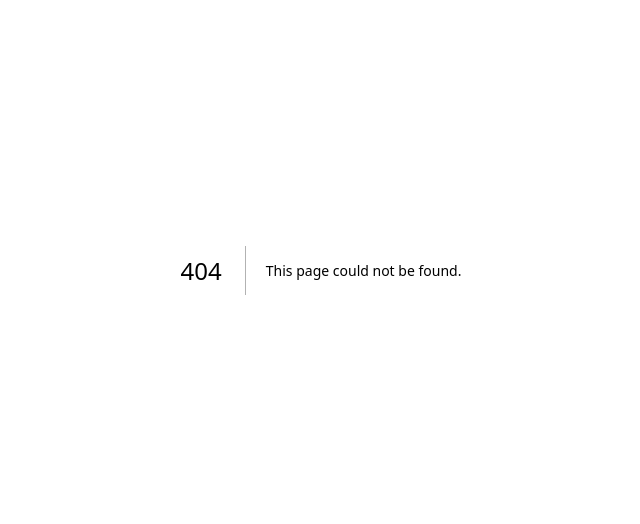
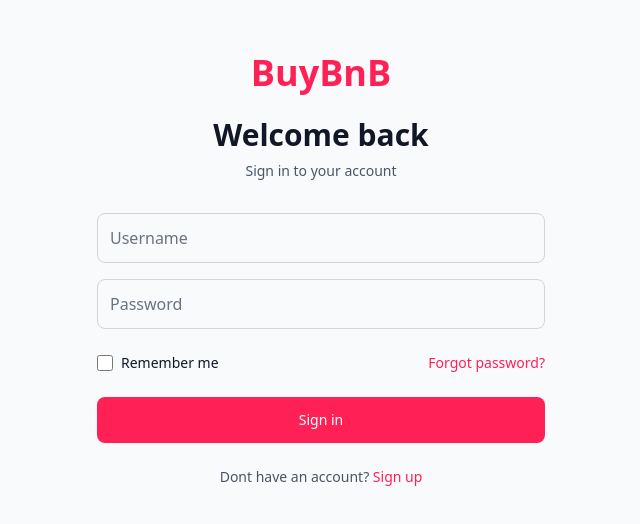
Before and after one commit to Diplo2by/buybnb-app, a Next.js app: page /login in a window 1280 px wide. Before the commit this address had no page. Shown: the part 130-654 px from the top of the page, without its empty margins (319-959 px from the left). Built offline with nearby package versions, Linux system fonts and the light colour scheme.

Commit message:
Login page

```diff
--- /dev/null
+++ b/app/login/page.js
@@ -0,0 +1,186 @@
+'use client';
+
+import { useState } from 'react';
+import { useRouter } from 'next/navigation';
+import Link from 'next/link';
+
+export default function LoginPage() {
+    const router = useRouter();
+    const [formData, setFormData] = useState({
+        username: '',
+        password: '',
+    });
+    const [error, setError] = useState('');
+    const [loading, setLoading] = useState(false);
+
+    const handleChange = (e) => {
+        setFormData({
+            ...formData,
+            [e.target.name]: e.target.value,
+        });
+        setError('');
+    };
+
+    const handleSubmit = async (e) => {
+        e.preventDefault();
+        setLoading(true);
+        setError('');
+
+        try {
+            const response = await fetch('http://localhost:8080/api/login', {
+                method: 'POST',
+                headers: {
+                    'Content-Type': 'application/json',
+                },
+                body: JSON.stringify(formData),
+            });
+
+            if (response.ok) {
+                const data = await response.json();
+                localStorage.setItem('token', data.token);
+                router.push('/');
+            } else {
+                const errorData = await response.text();
+                setError(errorData || 'Invalid username or password');
+            }
+        } catch (err) {
+            setError('Something went wrong. Please try again.');
+        } finally {
+            setLoading(false);
+        }
+    };
+
+    return (
+        <div className="min-h-screen flex items-center justify-center bg-gray-50 py-12 px-4 sm:px-6 lg:px-8">
+            <div className="max-w-md w-full space-y-8">
+                <div>
+                    <h1 className="text-center text-4xl font-bold text-rose-500">
+                        BuyBnB
+                    </h1>
+                    <h2 className="mt-6 text-center text-3xl font-extrabold text-gray-900">
+                        Welcome back
+                    </h2>
+                    <p className="mt-2 text-center text-sm text-gray-600">
+                        Sign in to your account
+                    </p>
+                </div>
+
+                <form className="mt-8 space-y-6" onSubmit={handleSubmit}>
+                    {error && (
+                        <div className="rounded-md bg-red-50 border border-red-200 p-4">
+                            <p className="text-sm text-red-800">{error}</p>
+                        </div>
+                    )}
+
+                    <div className="space-y-4">
+                        <div>
+                            <label htmlFor="username" className="sr-only">
+                                Username
+                            </label>
+                            <input
+                                id="username"
+                                name="username"
+                                type="text"
+                                required
+                                value={formData.username}
+                                onChange={handleChange}
+                                className="appearance-none relative block w-full px-3 py-3 border border-gray-300 placeholder-gray-500 text-gray-900 rounded-lg focus:outline-none focus:ring-2 focus:ring-rose-500 focus:border-transparent"
+                                placeholder="Username"
+                            />
+                        </div>
+
+                        <div>
+                            <label htmlFor="password" className="sr-only">
+                                Password
+                            </label>
+                            <input
+                                id="password"
+                                name="password"
+                                type="password"
+                                required
+                                value={formData.password}
+                                onChange={handleChange}
+                                className="appearance-none relative block w-full px-3 py-3 border border-gray-300 placeholder-gray-500 text-gray-900 rounded-lg focus:outline-none focus:ring-2 focus:ring-rose-500 focus:border-transparent"
+                                placeholder="Password"
+                            />
+                        </div>
+                    </div>
+
+                    <div className="flex items-center justify-between">
+                        <div className="flex items-center">
+                            <input
+                                id="remember-me"
+                                name="remember-me"
+                                type="checkbox"
+                                className="h-4 w-4 text-rose-500 focus:ring-rose-500 border-gray-300 rounded"
+                            />
+                            <label
+                                htmlFor="remember-me"
+                                className="ml-2 block text-sm text-gray-900"
+                            >
+                                Remember me
+                            </label>
+                        </div>
+
+                        <div className="text-sm">
+                            <Link
+                                href="/forgot-password"
+                                className="font-medium text-rose-500 hover:text-rose-600"
+                            >
+                                Forgot password?
+                            </Link>
+                        </div>
+                    </div>
+
+                    <div>
+                        <button
+                            type="submit"
+                            disabled={loading}
+                            className="group relative w-full flex justify-center py-3 px-4 border border-transparent text-sm font-medium rounded-lg text-white bg-rose-500 hover:bg-rose-600 focus:outline-none focus:ring-2 focus:ring-offset-2 focus:ring-rose-500 disabled:bg-rose-300 disabled:cursor-not-allowed transition-colors"
+                        >
+                            {loading ? (
+                                <span className="flex items-center">
+                                    <svg
+                                        className="animate-spin -ml-1 mr-3 h-5 w-5 text-white"
+                                        xmlns="http://www.w3.org/2000/svg"
+                                        fill="none"
+                                        viewBox="0 0 24 24"
+                                    >
+                                        <circle
+                                            className="opacity-25"
+                                            cx="12"
+                                            cy="12"
+                                            r="10"
+                                            stroke="currentColor"
+                                            strokeWidth="4"
+                                        ></circle>
+                                        <path
+                                            className="opacity-75"
+                                            fill="currentColor"
+                                            d="M4 12a8 8 0 018-8V0C5.373 0 0 5.373 0 12h4zm2 5.291A7.962 7.962 0 014 12H0c0 3.042 1.135 5.824 3 7.938l3-2.647z"
+                                        ></path>
+                                    </svg>
+                                    Signing in...
+                                </span>
+                            ) : (
+                                'Sign in'
+                            )}
+                        </button>
+                    </div>
+
+                    <div className="text-center">
+                        <p className="text-sm text-gray-600">
+                            Dont have an account?{' '}
+                            <Link
+                                href="/signup"
+                                className="font-medium text-rose-500 hover:text-rose-600"
+                            >
+                                Sign up
+                            </Link>
+                        </p>
+                    </div>
+                </form>
+            </div>
+        </div>
+    );
+}
```
